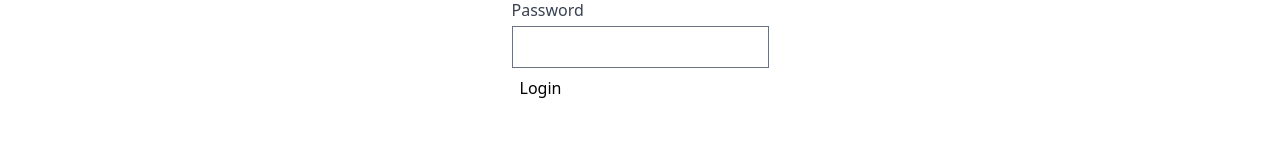
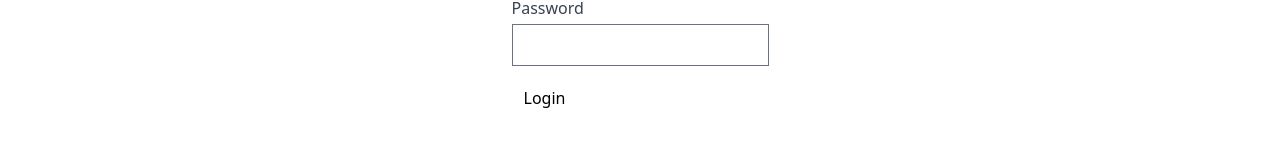
Before and after one commit to Rowan-Paul/project-argus, a React (Create React App) app: page /login in a window 1280 px wide. Shown: the part 389-555 px from the top of the page. Built offline with nearby package versions, Linux system fonts and the light colour scheme.

Commit message:
Fix submitting login

```diff
--- a/src/js/login-page/LoginPage.js
+++ b/src/js/login-page/LoginPage.js
@@ -56,11 +56,11 @@ function LoginPageUI(props) {
       <form id="signIn" className="mt-8 max-w-md" onKeyDown={keyDownEvent}>
         <div className="grid grid-cols-1 gap-6">
           <label className="block">
-            <span className="text-gray-700">Email</span>
+            <span className="dark:text-primary-dark text-gray-700">Email</span>
             <input
               type="email"
               id="email"
-              className="mt-1 block w-full"
+              className="text-gray-700 mt-1 block w-full"
               placeholder="john@example.com"
               required
               onChange={(e) => {
@@ -69,11 +69,13 @@ function LoginPageUI(props) {
             />
           </label>
           <label className="block">
-            <span className="text-gray-700">Password</span>
+            <span className="dark:text-primary-dark text-gray-700">
+              Password
+            </span>
             <input
               type="password"
               id="password"
-              className="mt-1 block w-full"
+              className="text-gray-700 mt-1 block w-full"
               required
               onChange={(e) => {
                 props.updatePassword(e.target.value);
@@ -81,16 +83,14 @@ function LoginPageUI(props) {
             />
           </label>
         </div>
-        <button
-          type="submit"
-          className="m-2"
-          onSubmit={(e) => {
-            e.preventDefault();
+        <div
+          className="cursor-pointer mt-5 ml-3"
+          onClick={(e) => {
             signinClicked();
           }}
         >
           Login
-        </button>
+        </div>
         <p>{props.error ? "Error: " + props.error : ""}</p>
       </form>
     </div>
```
